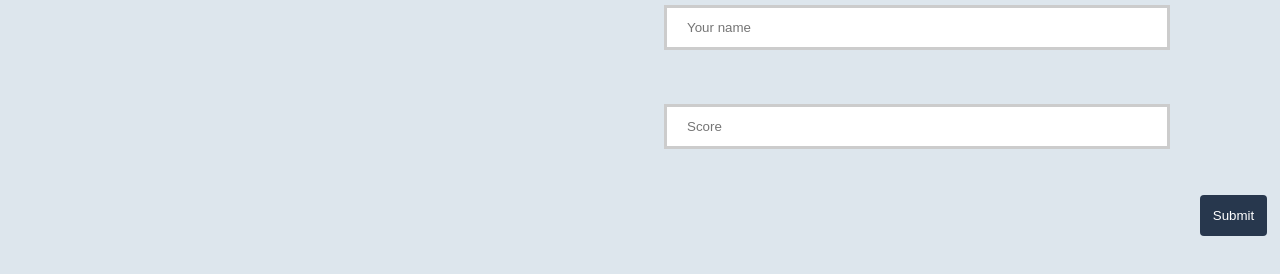
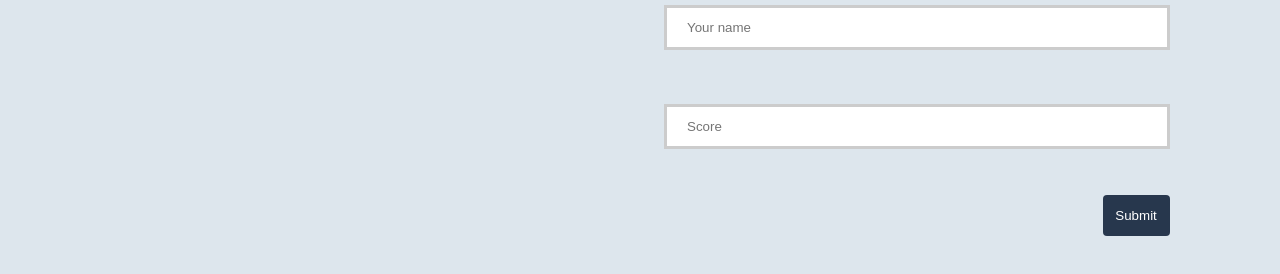
Before and after one commit to majdalkilany/Leaderboard-, a website built with webpack: page src/index.html in a window 1280 px wide. Shown: the part 294-568 px from the top of the page. Built offline with nearby package versions, Linux system fonts and the light colour scheme.

Commit message:
fix the button position and the readme file

```diff
--- a/src/index.html
+++ b/src/index.html
@@ -26,7 +26,7 @@
         <h2 class="sub-header">Add your score</h2>
         <input type="text" placeholder="Your name" class="name-input input-field" /><br><br>
         <input type="text" placeholder="Score" class="score-input input-field" /><br><br>
-        <div>
+        <div id="button-container">
 
           <button id="submit-score" type="submit">Submit</button>
         </div>
--- a/src/style.css
+++ b/src/style.css
@@ -1,13 +1,7 @@
 body {
   background-color: #dde6ed;
-  font-family:
-    'Lucida Sans',
-    'Lucida Sans Regular',
-    'Lucida Grande',
-    'Lucida Sans Unicode',
-    Geneva,
-    Verdana,
-    sans-serif;
+  font-family: 'Lucida Sans', 'Lucida Sans Regular', 'Lucida Grande',
+    'Lucida Sans Unicode', Geneva, Verdana, sans-serif;
 }
 
 #recent-score-container {
@@ -56,10 +50,6 @@ h1 {
   font-size: 2rem;
 }
 
-#submit-score {
-  margin-left: 33.5rem;
-}
-
 .para-background {
   background-color: #9db2bf;
 }
@@ -79,16 +69,6 @@ input[type='text']:focus {
   border: 3px solid #555;
 }
 
-button {
-  background-color: #27374d;
-  color: white;
-  padding: 0.8rem;
-  border: none;
-  border-radius: 4px;
-  cursor: pointer;
-  float: right;
-}
-
 button:hover {
   background-color: #27374d;
 }
@@ -101,3 +81,19 @@ p {
   margin: 0;
   color: white;
 }
+
+#button-container {
+  display: flex;
+  justify-content: flex-end;
+  width: 100%;
+}
+
+button {
+  background-color: #27374d;
+  color: white;
+  padding: 0.8rem;
+  border: none;
+  border-radius: 4px;
+  cursor: pointer;
+  margin-left: auto;
+}
```
Also changed, not shown: README.md.
